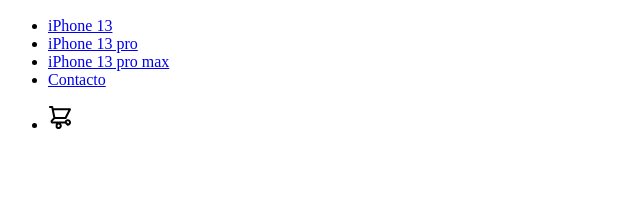
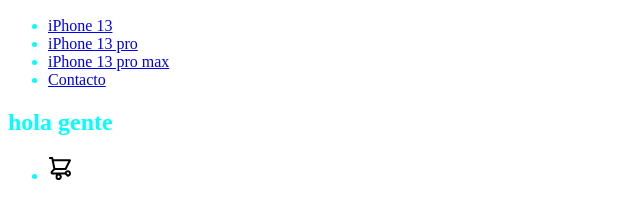
Before and after one commit to JJXD14/Pagina-iPhone, a plain HTML site: page apple-replica/index.html in a window 1280 px wide. Shown: the part 75-294 px from the top of the page, without its empty margins (0-640 px from the left). Drawn offline with Linux system fonts and the light colour scheme; files whose address does not match are found by name.

Commit message:
correcion de errores

```diff
--- a/apple-replica/index.html
+++ b/apple-replica/index.html
@@ -13,8 +13,7 @@
       rel="stylesheet"
     />
     <title>Apple Store Caracas</title>
-    <style><link rel=”stylesheet” type=”text/css”>
-    </style>
+    <link rel="stylesheet" href="stylesheet.css" />
   </head>
   <body>
     <nav>
@@ -27,6 +26,7 @@
           <li><a href="/">iPhone 13 pro max</a></li>
           <li><a href="/">Contacto</a></li>
         </ul>
+        <h1>hola gente</h1>
       </div>
       <div class="navbar-right">
         <ul>
--- a/apple-replica/stylesheet.css
+++ b/apple-replica/stylesheet.css
@@ -0,0 +1,5 @@
+/** @format */
+
+body {
+  color: aqua;
+}
```
